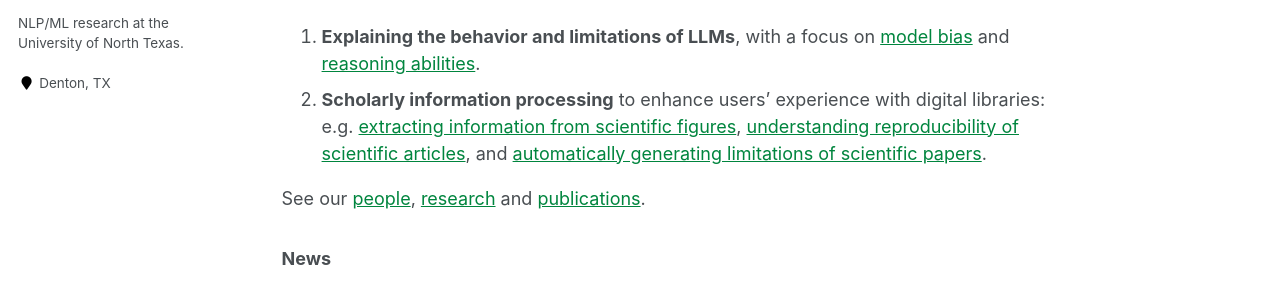
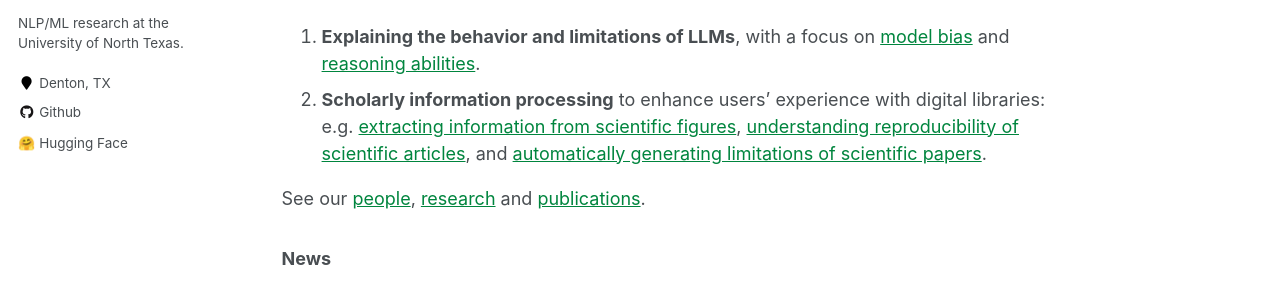
Before and after one commit to thelitlab/thelitlab.github.io, a Jekyll site: the page built from _pages/about.md, in a window 1280 px wide and 1400 px high. Shown: the part 245-536 px from the top of the window. Built offline with Jekyll 4.4.1, drawn with Linux system fonts in a browser that asks for light colours.

Commit message:
Sidebar: add lab GitHub and Hugging Face links
Co-Authored-By: Claude Opus 5.5 <noreply@anthropic.com>

```diff
--- a/_config.yml
+++ b/_config.yml
@@ -99,7 +99,8 @@ author:
   flickr:
   facebook:
   foursquare:
-  github: # TODO: lab GitHub org
+  github: "thelitlab"
+  huggingface: "https://huggingface.co/organizations/nlpatunt/"
   google_plus:
   keybase:
   instagram:
--- a/_includes/author-profile.html
+++ b/_includes/author-profile.html
@@ -68,6 +68,9 @@
       {% if author.github %}
         <li><a href="https://github.com/{{ author.github }}"><i class="fab fa-fw fa-github" aria-hidden="true"></i> Github</a></li>
       {% endif %}
+      {% if author.huggingface %}
+        <li><a href="{{ author.huggingface }}"><span class="fa-fw hf-icon" aria-hidden="true">🤗</span> Hugging Face</a></li>
+      {% endif %}
       {% if author.stackoverflow %}
         <li><a href="https://www.stackoverflow.com/users/{{ author.stackoverflow }}"><i class="fab fa-fw fa-stack-overflow" aria-hidden="true"></i> Stackoverflow</a></li>
       {% endif %}
--- a/_sass/_lab.scss
+++ b/_sass/_lab.scss
@@ -141,3 +141,11 @@ $logo-zoom: 1.25;
     transform: scale($logo-zoom);
   }
 }
+
+/* Hugging Face has no Font Awesome icon; use its emoji at icon size. */
+.hf-icon {
+  display: inline-block;
+  text-align: center;
+  font-style: normal;
+  line-height: 1;
+}
```
